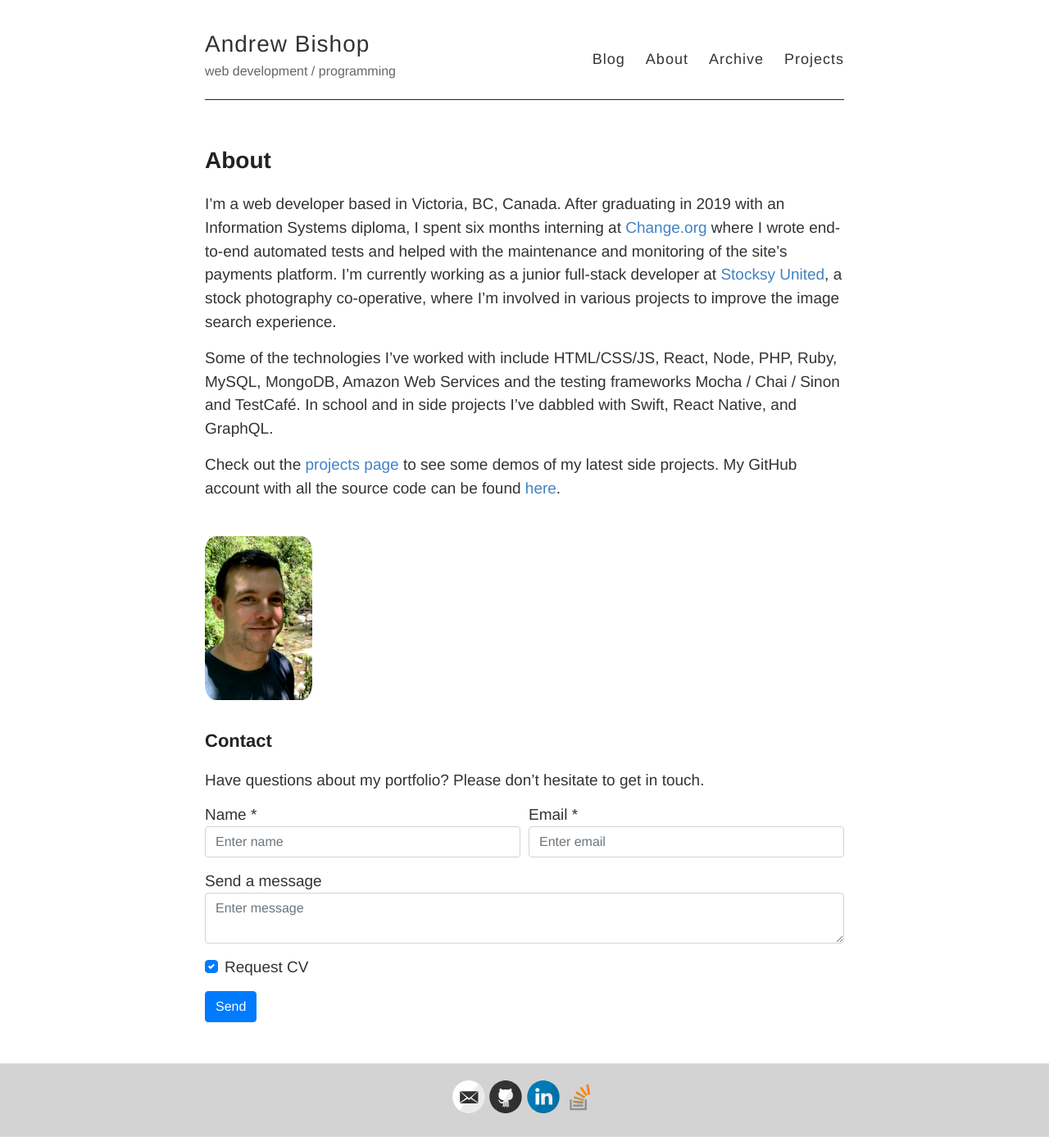
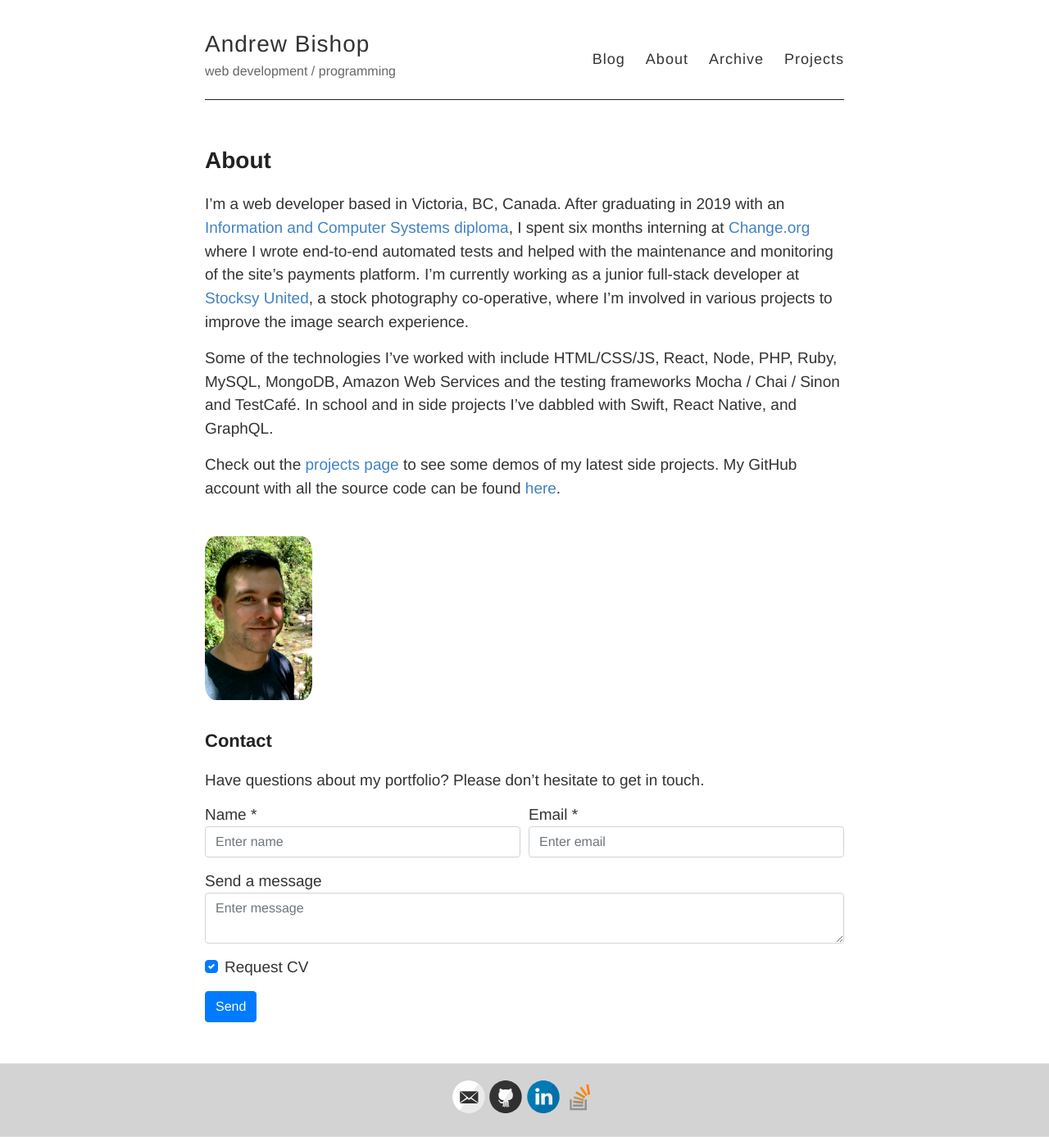
Before and after one commit to a-bishop/old_blog, a Jekyll site: the page built from about.md, in a window 1280 px wide. Shown: the whole page at 82% size. Built offline with Jekyll 4.4.1, drawn with Linux system fonts in a browser that asks for light colours; nearby versions of some CDN libraries.

Commit message:
Update about page

```diff
--- a/about.md
+++ b/about.md
@@ -5,7 +5,7 @@ permalink: /about/
 ---
 
 
-I'm a web developer based in Victoria, BC, Canada. After graduating in 2019 with an Information Systems diploma, I spent six months interning at [Change.org](https://www.change.org/) where I wrote end-to-end automated tests and helped with the maintenance and monitoring of the site's payments platform. I'm currently working as a junior full-stack developer at [Stocksy United](https://www.stocksy.com/), a stock photography co-operative, where I'm involved in various projects to improve the image search experience.
+I'm a web developer based in Victoria, BC, Canada. After graduating in 2019 with an [Information and Computer Systems diploma](http://camosun.ca/learn/programs/information-computer-systems/), I spent six months interning at [Change.org](https://www.change.org/) where I wrote end-to-end automated tests and helped with the maintenance and monitoring of the site's payments platform. I'm currently working as a junior full-stack developer at [Stocksy United](https://www.stocksy.com/), a stock photography co-operative, where I'm involved in various projects to improve the image search experience.
 
 Some of the technologies I've worked with include HTML/CSS/JS, React, Node, PHP, Ruby, MySQL, MongoDB, Amazon Web Services and the testing frameworks Mocha / Chai / Sinon and TestCafé. In school and in side projects I've dabbled with Swift, React Native, and GraphQL.
 
```
